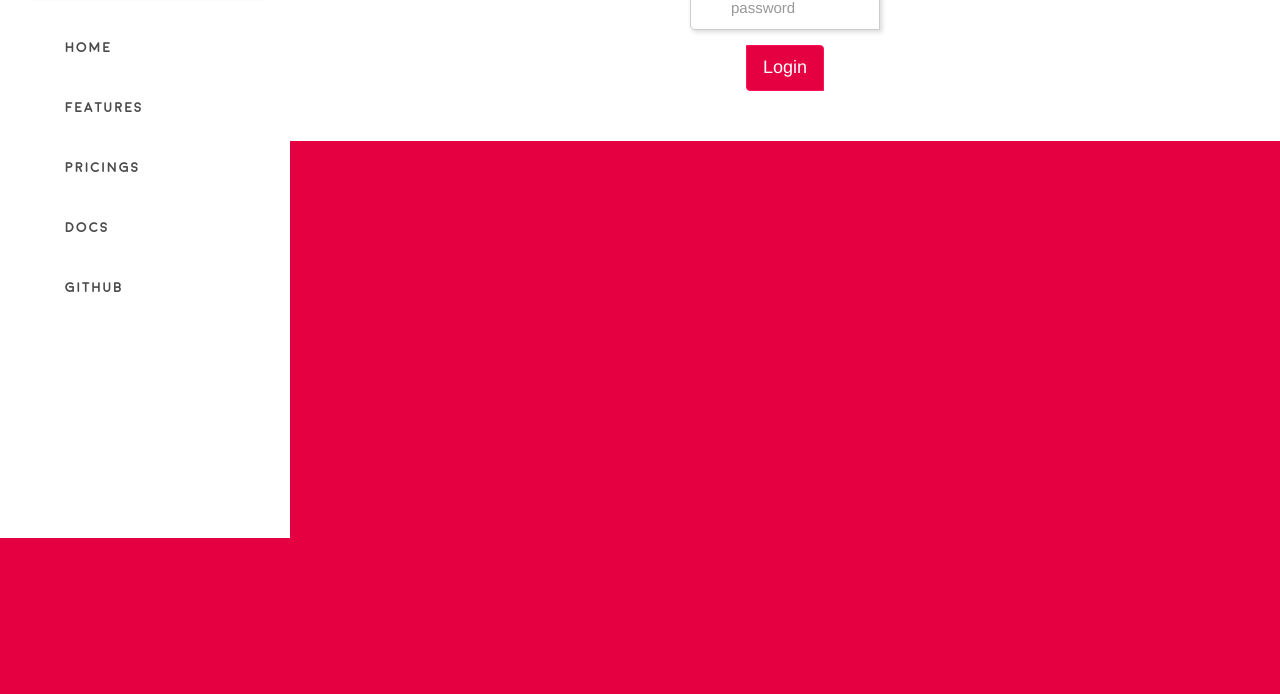
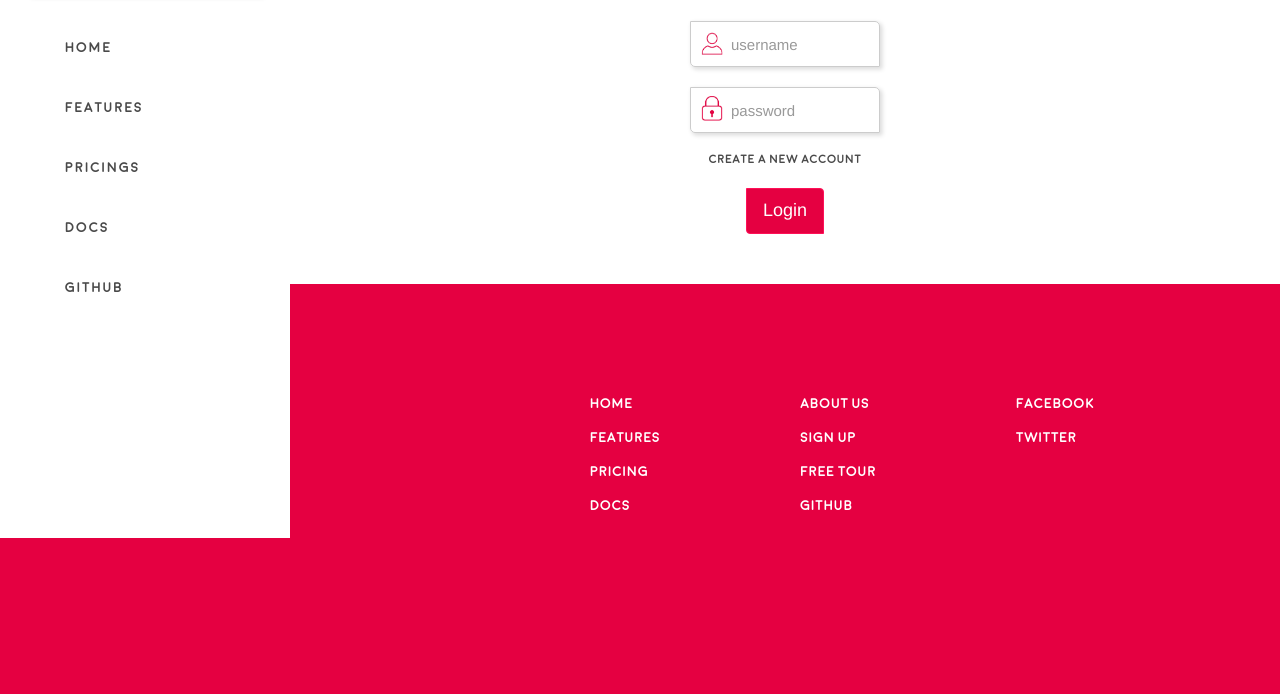
Before and after one commit to TeamBRAVA/DashBoard, a website: page app/index.html in a window 1280 px wide. Shown: the part 262-956 px from the top of the page. Before the commit the page ends 800 px from the top, so only its background shows below. Drawn offline with nearby package versions, Linux system fonts and the light colour scheme.

Commit message:
Modification style login et footer

```diff
--- a/app/index.html
+++ b/app/index.html
@@ -51,6 +51,29 @@
 
     <div ng-view></div>
 
+    <div id="footer">
+        <table id="bottom-nav">
+            <tr>
+                <td><a href="#/" title="Home">Home</a></td>
+                <td><a href="#" title="About Us">About Us</a></td>
+                <td><a href="#" title="Facebook">Facebook</a></td>
+            </tr>
+             <tr>
+                <td><a href="#" title="Features">Features</a></td>
+                <td><a href="#/register" title="Sign Up">Sign Up</a></td>
+                <td><a href="#" title="Twitter">Twitter</a></td>
+            </tr>
+            <tr>
+                <td><a href="#" title="Pricing">Pricing</a></td>
+                <td><a href="#" title="Free Tour">Free Tour</a></td>
+            </tr>
+            <tr>
+                <td><a href="http://docs.red-cloud.io" title="Docs">Docs</a></td>
+                <td><a href="https://github.com/TeamBRAVA/" title="Github">Github</a></td>
+            </tr>
+        </table>
+    </div>
+
   </body>
 
 </html>
--- a/app/partials/login.html
+++ b/app/partials/login.html
@@ -1,18 +1,22 @@
 <!-- Page Content -->
 <div id="page-content-wrapper">
-
   <form id="loginform" class="no-padding">
+    <p id="welcome">Welcome to RED.</p>
     <div class="form-group">
         <!-- BIND THIS VALUE TO formData.text IN ANGULAR -->
-        <input type="text" class="form-control input-lg text-center" ng-model="userData.username" placeholder="username">
-        <input type="password" class="form-control input-lg text-center" ng-model="userData.password" placeholder="password">
+        <input id="username" type="text" class="form-control input-lg text-center" ng-model="userData.username" placeholder="username"><br>
+        <input id="password" type="password" class="form-control input-lg text-center" ng-model="userData.password" placeholder="password">
     </div>
 
     <!-- createToDo() WILL CREATE NEW TODOS -->
     <div class="center-block">
-        <button type="submit" class="btn btn-primary btn-lg" ng-click="logIn()">Login</button>
+    <!--button type="submit" class="btn btn-primary btn-lg" ng-click="register()">Register</button-->
+    <a id="register" href="#/register" title="Register" type="submit" >Create a new account</a><br><br>
+    <button type="submit" class="btn btn-primary btn-lg" ng-click="logIn()">Login</button>
     </div>
   </form>
 
+
+
 </div>
 <!-- /#page-content-wrapper -->
```
Also changed, not shown: app/partials/register.html (+4 -3 lines), app/img/email.png (added), app/img/password.png (added), app/img/user.png (added).
